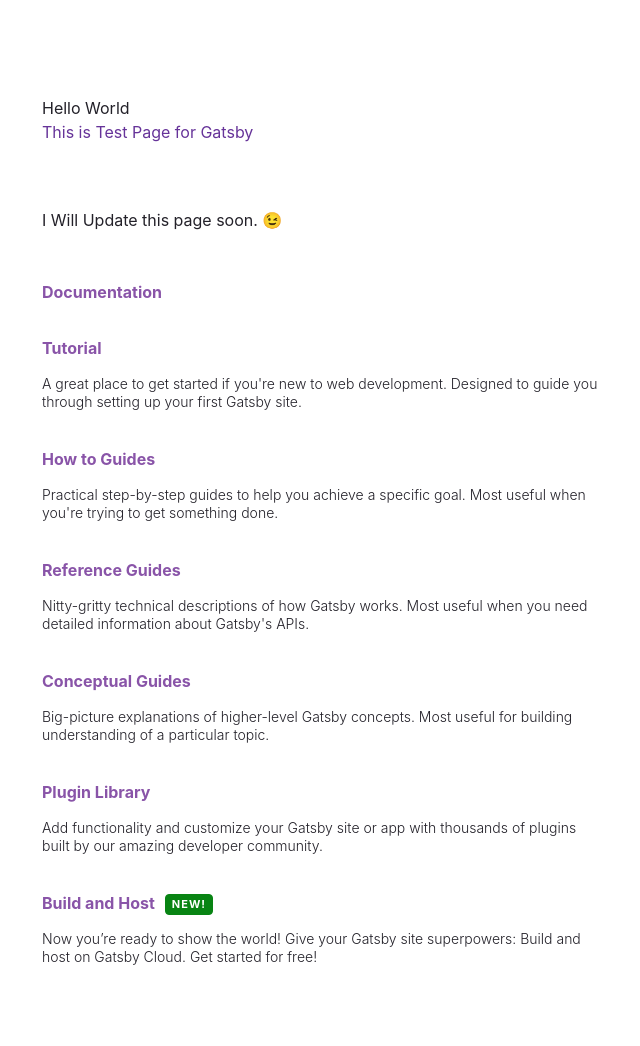
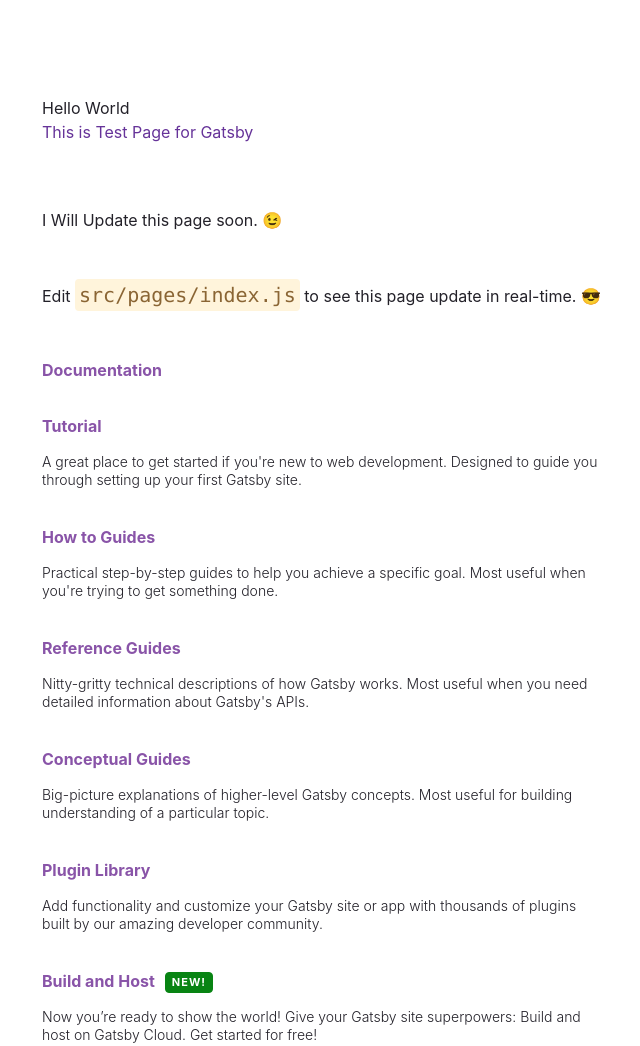
Before and after one commit to VinylStage/Testby, a Gatsby site: page / in a window 1280 px wide. Shown: the top 1046 px of the page, without its empty margins (54-694 px from the left). Built offline with nearby package versions, Linux system fonts and the light colour scheme; Gatsby itself is replaced by a stand-in of ours.

Commit message:
build test

```diff
--- a/package.json
+++ b/package.json
@@ -29,6 +29,7 @@
     "postcss": "^8.4.33",
     "react": "^18.2.0",
     "react-dom": "^18.2.0",
+    "sharp": "^0.33.1",
     "tailwindcss": "^3.4.1"
   }
 }
--- a/src/pages/index.jsx
+++ b/src/pages/index.jsx
@@ -134,6 +134,10 @@
       <p style={paragraphStyles}>
         I Will Update this page soon. 😉
       </p>
+      <p style={paragraphStyles}>
+        Edit <code style={codeStyles}>src/pages/index.js</code> to see this page
+        update in real-time. 😎
+      </p>
       <ul style={listStyles}>
         <li style={docLinkStyle}>
           <a
```
Also changed, not shown: 1 other file.
